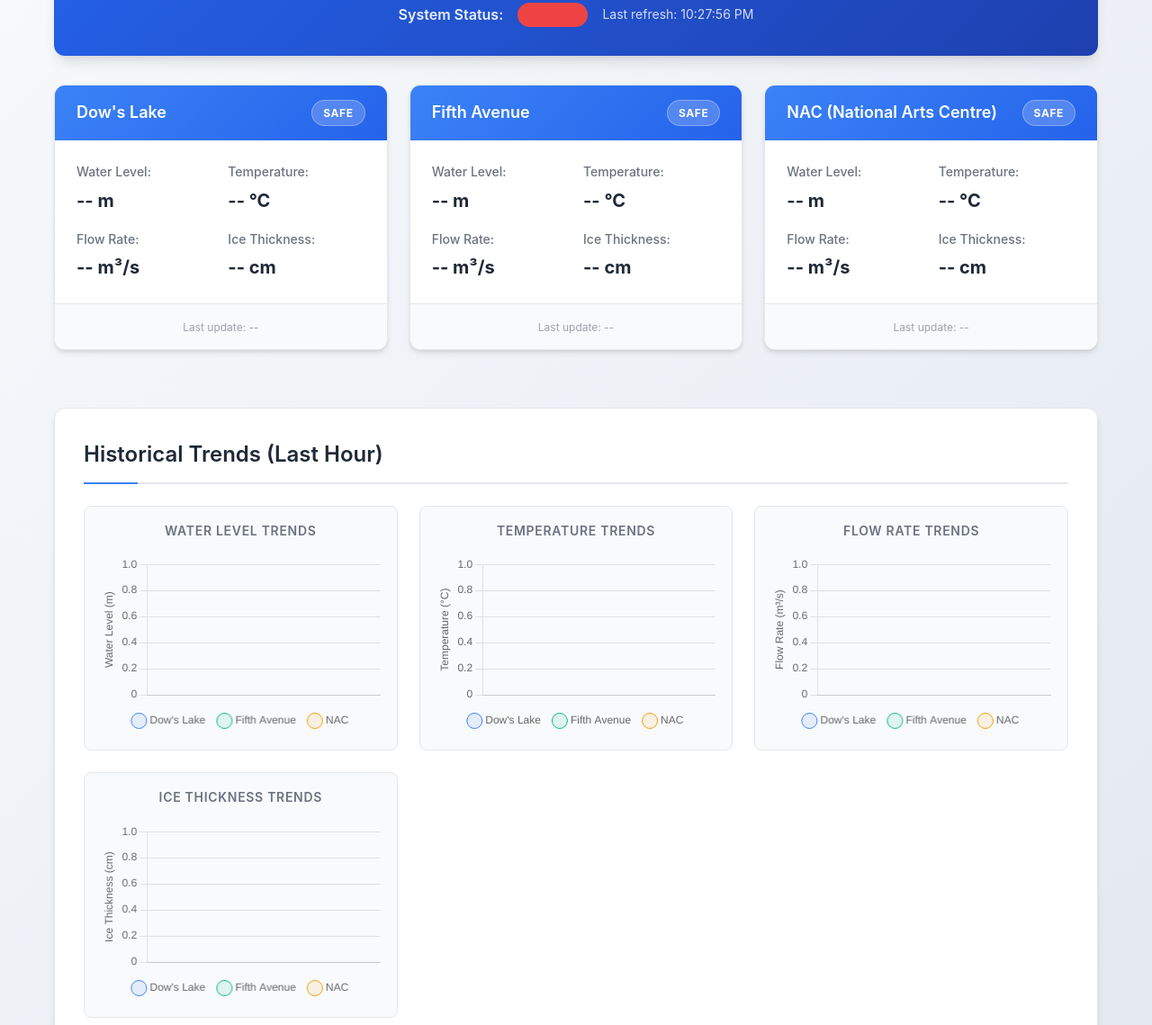
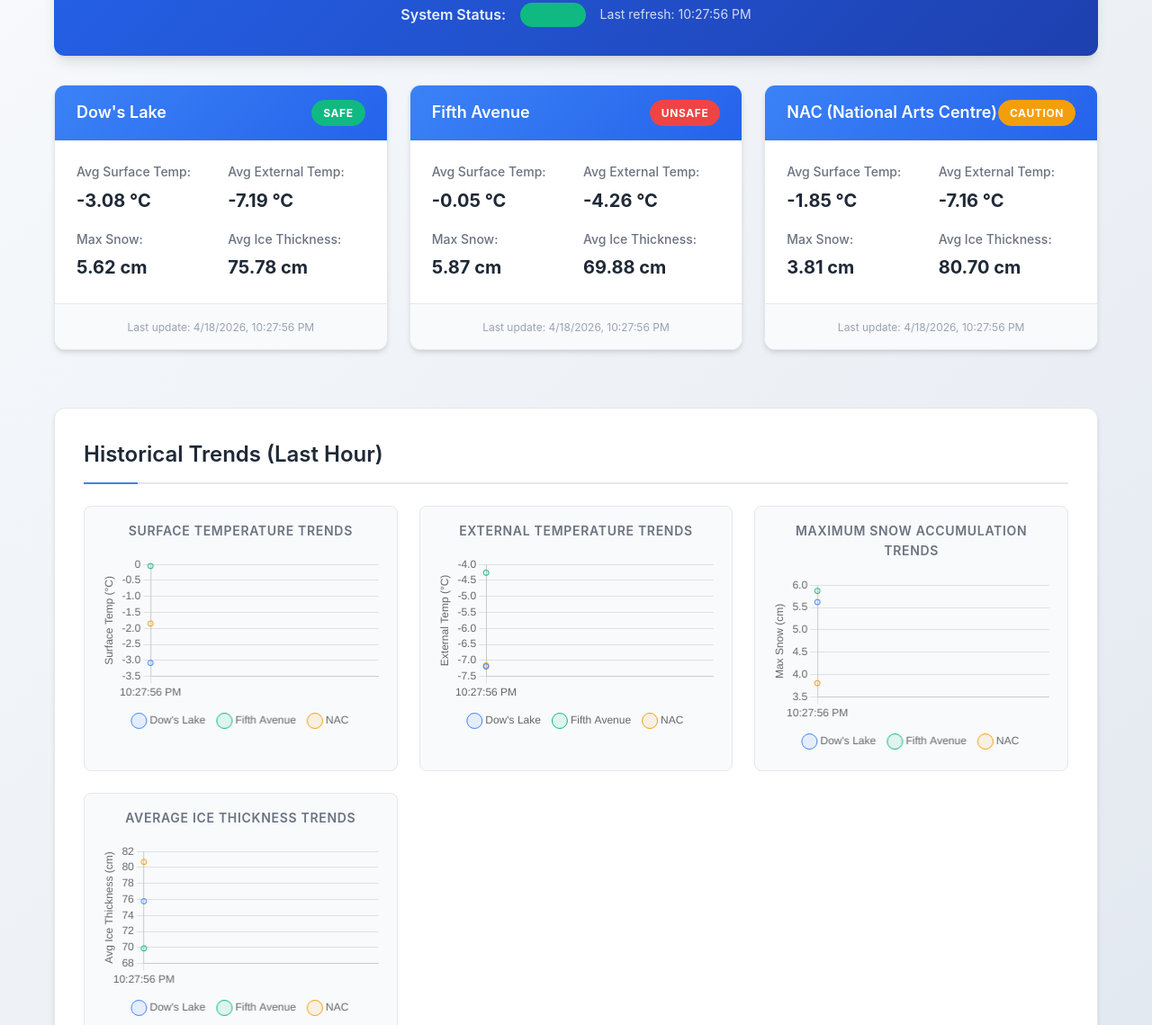
Before and after one commit to CoreyCauterize/rideau-canal-dashboard, a website: page public/index.html in a window 1280 px wide. Shown: the part 166-1305 px from the top of the page at 90% size. Drawn offline with nearby package versions, Linux system fonts and the light colour scheme; no server answers.

Commit message:
Enhance dashboard functionality with detailed sensor data, historical charts, and improved API endpoints

```diff
--- a/public/app.js
+++ b/public/app.js
@@ -1,23 +1,21 @@
 // Dashboard Configuration
-const LOCATIONS = ['Dow\'s Lake', 'Fifth Avenue', 'NAC'];
+const LOCATIONS = [
+    { id: 'DowsLake', label: "Dow's Lake" },
+    { id: 'FifthAvenue', label: 'Fifth Avenue' },
+    { id: 'NAC', label: 'NAC' }
+];
 const REFRESH_INTERVAL = 30000; // 30 seconds
 const CHART_DATA_POINTS = 12; // Last hour (5-minute intervals)
 
 // Global variables for charts and data
 let charts = {};
 let historicalData = {
-    'Dow\'s Lake': { timestamps: [], waterLevel: [], temperature: [], flowRate: [], iceThickness: [] },
-    'Fifth Avenue': { timestamps: [], waterLevel: [], temperature: [], flowRate: [], iceThickness: [] },
-    'NAC': { timestamps: [], waterLevel: [], temperature: [], flowRate: [], iceThickness: [] }
+    DowsLake: { timestamps: [], surfaceTemperature: [], externalTemperature: [], iceThickness: [], snowAccumulation: [] },
+    FifthAvenue: { timestamps: [], surfaceTemperature: [], externalTemperature: [], iceThickness: [], snowAccumulation: [] },
+    NAC: { timestamps: [], surfaceTemperature: [], externalTemperature: [], iceThickness: [], snowAccumulation: [] }
 };
 
-// Safety thresholds
-const SAFETY_THRESHOLDS = {
-    waterLevel: { min: 2.0, max: 8.0 }, // meters
-    temperature: { min: -20, max: 35 }, // Celsius
-    flowRate: { min: 0.5, max: 5.0 }, // m³/s
-    iceThickness: { max: 50 } // cm
-};
+const LOCATION_ID_TO_LABEL = Object.fromEntries(LOCATIONS.map((loc) => [loc.id, loc.label]));
 
 // Initialize dashboard
 document.addEventListener('DOMContentLoaded', function() {
@@ -67,46 +65,46 @@ function initializeCharts() {
         }
     };
 
-    // Water Level Chart
-    charts.waterLevel = new Chart(document.getElementById('waterLevelChart'), {
+    // Surface Temperature Chart
+    charts.surfaceTemperature = new Chart(document.getElementById('surfaceTemperatureChart'), {
         type: 'line',
         data: {
             labels: [],
             datasets: [
-                { label: 'Dow\'s Lake', data: [], borderColor: '#3b82f6', backgroundColor: 'rgba(59, 130, 246, 0.1)' },
+                { label: "Dow's Lake", data: [], borderColor: '#3b82f6', backgroundColor: 'rgba(59, 130, 246, 0.1)' },
                 { label: 'Fifth Avenue', data: [], borderColor: '#10b981', backgroundColor: 'rgba(16, 185, 129, 0.1)' },
                 { label: 'NAC', data: [], borderColor: '#f59e0b', backgroundColor: 'rgba(245, 158, 11, 0.1)' }
             ]
         },
-        options: { ...chartOptions, scales: { ...chartOptions.scales, y: { ...chartOptions.scales.y, title: { display: true, text: 'Water Level (m)' } } } }
+        options: { ...chartOptions, scales: { ...chartOptions.scales, y: { ...chartOptions.scales.y, title: { display: true, text: 'Surface Temp (°C)' } } } }
     });
 
-    // Temperature Chart
-    charts.temperature = new Chart(document.getElementById('temperatureChart'), {
+    // External Temperature Chart
+    charts.externalTemperature = new Chart(document.getElementById('externalTemperatureChart'), {
         type: 'line',
         data: {
             labels: [],
             datasets: [
-                { label: 'Dow\'s Lake', data: [], borderColor: '#3b82f6', backgroundColor: 'rgba(59, 130, 246, 0.1)' },
+                { label: "Dow's Lake", data: [], borderColor: '#3b82f6', backgroundColor: 'rgba(59, 130, 246, 0.1)' },
                 { label: 'Fifth Avenue', data: [], borderColor: '#10b981', backgroundColor: 'rgba(16, 185, 129, 0.1)' },
                 { label: 'NAC', data: [], borderColor: '#f59e0b', backgroundColor: 'rgba(245, 158, 11, 0.1)' }
             ]
         },
-        options: { ...chartOptions, scales: { ...chartOptions.scales, y: { ...chartOptions.scales.y, title: { display: true, text: 'Temperature (°C)' } } } }
+        options: { ...chartOptions, scales: { ...chartOptions.scales, y: { ...chartOptions.scales.y, title: { display: true, text: 'External Temp (°C)' } } } }
     });
 
-    // Flow Rate Chart
-    charts.flowRate = new Chart(document.getElementById('flowRateChart'), {
+    // Maximum Snow Accumulation Chart
+    charts.snowAccumulation = new Chart(document.getElementById('snowAccumulationChart'), {
         type: 'line',
         data: {
             labels: [],
             datasets: [
-                { label: 'Dow\'s Lake', data: [], borderColor: '#3b82f6', backgroundColor: 'rgba(59, 130, 246, 0.1)' },
+                { label: "Dow's Lake", data: [], borderColor: '#3b82f6', backgroundColor: 'rgba(59, 130, 246, 0.1)' },
                 { label: 'Fifth Avenue', data: [], borderColor: '#10b981', backgroundColor: 'rgba(16, 185, 129, 0.1)' },
                 { label: 'NAC', data: [], borderColor: '#f59e0b', backgroundColor: 'rgba(245, 158, 11, 0.1)' }
             ]
         },
-        options: { ...chartOptions, scales: { ...chartOptions.scales, y: { ...chartOptions.scales.y, title: { display: true, text: 'Flow Rate (m³/s)' } } } }
+        options: { ...chartOptions, scales: { ...chartOptions.scales, y: { ...chartOptions.scales.y, title: { display: true, text: 'Max Snow (cm)' } } } }
     });
 
     // Ice Thickness Chart
@@ -115,12 +113,12 @@ function initializeCharts() {
         data: {
             labels: [],
             datasets: [
-                { label: 'Dow\'s Lake', data: [], borderColor: '#3b82f6', backgroundColor: 'rgba(59, 130, 246, 0.1)' },
+                { label: "Dow's Lake", data: [], borderColor: '#3b82f6', backgroundColor: 'rgba(59, 130, 246, 0.1)' },
                 { label: 'Fifth Avenue', data: [], borderColor: '#10b981', backgroundColor: 'rgba(16, 185, 129, 0.1)' },
                 { label: 'NAC', data: [], borderColor: '#f59e0b', backgroundColor: 'rgba(245, 158, 11, 0.1)' }
             ]
         },
-        options: { ...chartOptions, scales: { ...chartOptions.scales, y: { ...chartOptions.scales.y, title: { display: true, text: 'Ice Thickness (cm)' } } } }
+        options: { ...chartOptions, scales: { ...chartOptions.scales, y: { ...chartOptions.scales.y, title: { display: true, text: 'Avg Ice Thickness (cm)' } } } }
     });
 }
 
@@ -128,7 +126,7 @@ function initializeCharts() {
 async function fetchAllLocationData() {
     setSystemStatus('loading');
 
-    const promises = LOCATIONS.map(location => fetchLocationData(location));
+    const promises = LOCATIONS.map((location) => fetchLocationData(location.id));
 
     try {
         const results = await Promise.allSettled(promises);
@@ -136,12 +134,12 @@ async function fetchAllLocationData() {
 
         results.forEach((result, index) => {
             if (result.status === 'fulfilled') {
-                updateLocationCard(LOCATIONS[index], result.value);
-                addToHistoricalData(LOCATIONS[index], result.value);
+                updateLocationCard(LOCATIONS[index].id, result.value);
+                addToHistoricalData(LOCATIONS[index].id, result.value);
                 successCount++;
             } else {
-                console.error(`Failed to fetch data for ${LOCATIONS[index]}:`, result.reason);
-                setLocationError(LOCATIONS[index]);
+                console.error(`Failed to fetch data for ${LOCATIONS[index].id}:`, result.reason);
+                setLocationError(LOCATIONS[index].id);
             }
         });
 
@@ -167,38 +165,37 @@ async function fetchAllLocationData() {
 async function fetchLocationData(location) {
     const response = await fetch(`/api/data?location=${encodeURIComponent(location)}`);
 
+    if (response.status === 404) {
+        return generateMockData(location);
+    }
+
     if (!response.ok) {
         throw new Error(`HTTP error! status: ${response.status}`);
     }
 
     const data = await response.json();
-
-    // If no data returned, generate mock data for demo purposes
-    if (!data || data.length === 0) {
-        return generateMockData(location);
-    }
-
-    // Return the latest data point
-    return data[data.length - 1];
+    return data;
 }
 
 // Generate mock data for demo purposes
 function generateMockData(location) {
     const baseValues = {
-        'Dow\'s Lake': { waterLevel: 4.2, temperature: 12, flowRate: 1.8, iceThickness: 15 },
-        'Fifth Avenue': { waterLevel: 4.5, temperature: 11, flowRate: 2.1, iceThickness: 12 },
-        'NAC': { waterLevel: 4.1, temperature: 13, flowRate: 1.9, iceThickness: 18 }
+        DowsLake: { avgIce: 75, surface: -3, external: -8, snow: 5, status: 'Safe' },
+        FifthAvenue: { avgIce: 72, surface: 1, external: -5, snow: 6, status: 'Unsafe' },
+        NAC: { avgIce: 78, surface: -1, external: -6, snow: 4, status: 'Caution' }
     };
 
-    const base = baseValues[location] || baseValues['Dow\'s Lake'];
+    const base = baseValues[location] || baseValues.DowsLake;
 
     return {
         id: `mock-${Date.now()}`,
         location: location,
-        waterLevel: (base.waterLevel + (Math.random() - 0.5) * 0.4).toFixed(2),
-        temperature: (base.temperature + (Math.random() - 0.5) * 4).toFixed(1),
-        flowRate: (base.flowRate + (Math.random() - 0.5) * 0.3).toFixed(2),
-        iceThickness: Math.max(0, (base.iceThickness + (Math.random() - 0.5) * 5)).toFixed(0),
+        averageIceThicknessCm: +(base.avgIce + (Math.random() - 0.5) * 6).toFixed(2),
+        averageSurfaceTemperatureC: +(base.surface + (Math.random() - 0.5) * 4).toFixed(2),
+        averageExternalTemperatureC: +(base.external + (Math.random() - 0.5) * 4).toFixed(2),
+        maximumSnowAccumulationCm: +(base.snow + (Math.random() - 0.5) * 2).toFixed(2),
+        readingCount: 30,
+        safetyStatus: base.status,
         timestamp: new Date().toISOString(),
         _ts: Math.floor(Date.now() / 1000)
     };
@@ -209,10 +206,10 @@ function updateLocationCard(location, data) {
     const locationKey = location.toLowerCase().replace(/[^a-z0-9]/g, '-');
 
     // Update sensor values
-    document.getElementById(`waterLevel-${locationKey}`).textContent = `${data.waterLevel} m`;
-    document.getElementById(`temperature-${locationKey}`).textContent = `${data.temperature} °C`;
-    document.getElementById(`flowRate-${locationKey}`).textContent = `${data.flowRate} m³/s`;
-    document.getElementById(`iceThickness-${locationKey}`).textContent = `${data.iceThickness} cm`;
+    document.getElementById(`surfaceTemperature-${locationKey}`).textContent = `${Number(data.averageSurfaceTemperatureC).toFixed(2)} °C`;
+    document.getElementById(`externalTemperature-${locationKey}`).textContent = `${Number(data.averageExternalTemperatureC).toFixed(2)} °C`;
+    document.getElementById(`snowAccumulation-${locationKey}`).textContent = `${Number(data.maximumSnowAccumulationCm).toFixed(2)} cm`;
+    document.getElementById(`iceThickness-${locationKey}`).textContent = `${Number(data.averageIceThicknessCm).toFixed(2)} cm`;
 
     // Update timestamp
     const timestamp = data.timestamp || new Date(data._ts * 1000).toISOString();
@@ -223,36 +220,21 @@ function updateLocationCard(location, data) {
     updateSafetyBadge(location, data);
 }
 
-// Update safety badge based on sensor readings
+// Update safety badge based on stream safety status
 function updateSafetyBadge(location, data) {
     const locationKey = location.toLowerCase().replace(/[^a-z0-9]/g, '-');
     const safetyBadge = document.getElementById(`safety-${locationKey}`);
 
-    let status = 'SAFE';
-    let statusClass = 'safe';
+    const streamStatus = (data.safetyStatus || 'Unsafe').toLowerCase();
+    let status = 'UNSAFE';
+    let statusClass = 'danger';
 
-    // Check water level
-    if (data.waterLevel < SAFETY_THRESHOLDS.waterLevel.min || data.waterLevel > SAFETY_THRESHOLDS.waterLevel.max) {
-        status = 'WARNING';
+    if (streamStatus === 'safe') {
+        status = 'SAFE';
+        statusClass = 'safe';
+    } else if (streamStatus === 'caution') {
+        status = 'CAUTION';
         statusClass = 'warning';
-    }
-
-    // Check temperature (extreme conditions)
-    if (data.temperature < SAFETY_THRESHOLDS.temperature.min || data.temperature > SAFETY_THRESHOLDS.temperature.max) {
-        status = 'DANGER';
-        statusClass = 'danger';
-    }
-
-    // Check flow rate
-    if (data.flowRate < SAFETY_THRESHOLDS.flowRate.min || data.flowRate > SAFETY_THRESHOLDS.flowRate.max) {
-        status = 'WARNING';
-        statusClass = 'warning';
-    }
-
-    // Check ice thickness (dangerous if too thick)
-    if (data.iceThickness > SAFETY_THRESHOLDS.iceThickness.max) {
-        status = 'DANGER';
-        statusClass = 'danger';
     }
 
     safetyBadge.textContent = status;
@@ -266,17 +248,17 @@ function addToHistoricalData(location, data) {
 
     // Add new data point
     locationData.timestamps.push(new Date(timestamp).toLocaleTimeString());
-    locationData.waterLevel.push(parseFloat(data.waterLevel));
-    locationData.temperature.push(parseFloat(data.temperature));
-    locationData.flowRate.push(parseFloat(data.flowRate));
-    locationData.iceThickness.push(parseFloat(data.iceThickness));
+    locationData.surfaceTemperature.push(parseFloat(data.averageSurfaceTemperatureC));
+    locationData.externalTemperature.push(parseFloat(data.averageExternalTemperatureC));
+    locationData.snowAccumulation.push(parseFloat(data.maximumSnowAccumulationCm));
+    locationData.iceThickness.push(parseFloat(data.averageIceThicknessCm));
 
     // Keep only last CHART_DATA_POINTS
     if (locationData.timestamps.length > CHART_DATA_POINTS) {
         locationData.timestamps.shift();
-        locationData.waterLevel.shift();
-        locationData.temperature.shift();
-        locationData.flowRate.shift();
+        locationData.surfaceTemperature.shift();
+        locationData.externalTemperature.shift();
+        locationData.snowAccumulation.shift();
         locationData.iceThickness.shift();
     }
 }
@@ -284,7 +266,7 @@ function addToHistoricalData(location, data) {
 // Update all charts with latest data
 function updateCharts() {
     // Get the latest timestamp array (they should all be the same)
-    const timestamps = historicalData[LOCATIONS[0]].timestamps;
+    const timestamps = historicalData[LOCATIONS[0].id].timestamps;
 
     // Update each chart
     Object.keys(charts).forEach(chartType => {
@@ -293,7 +275,7 @@ function updateCharts() {
         chart.data.labels = timestamps;
 
         LOCATIONS.forEach((location, index) => {
-            chart.data.datasets[index].data = historicalData[location][chartType] || [];
+            chart.data.datasets[index].data = historicalData[location.id][chartType] || [];
         });
 
         chart.update('none'); // Update without animation for real-time feel
@@ -333,9 +315,9 @@ function setSystemStatus(status) {
 function setLocationError(location) {
     const locationKey = location.toLowerCase().replace(/[^a-z0-9]/g, '-');
 
-    document.getElementById(`waterLevel-${locationKey}`).textContent = 'Error';
-    document.getElementById(`temperature-${locationKey}`).textContent = 'Error';
-    document.getElementById(`flowRate-${locationKey}`).textContent = 'Error';
+    document.getElementById(`surfaceTemperature-${locationKey}`).textContent = 'Error';
+    document.getElementById(`externalTemperature-${locationKey}`).textContent = 'Error';
+    document.getElementById(`snowAccumulation-${locationKey}`).textContent = 'Error';
     document.getElementById(`iceThickness-${locationKey}`).textContent = 'Error';
     document.getElementById(`lastUpdate-${locationKey}`).textContent = 'Connection failed';
 
--- a/public/index.html
+++ b/public/index.html
@@ -26,28 +26,28 @@
                 <div class="location-card" data-location="Dow's Lake">
                     <div class="location-header">
                         <h3>Dow's Lake</h3>
-                        <span class="safety-badge" id="safety-dows-lake">SAFE</span>
+                        <span class="safety-badge" id="safety-dowslake">SAFE</span>
                     </div>
                     <div class="sensor-data">
                         <div class="data-item">
-                            <span class="label">Water Level:</span>
-                            <span class="value" id="waterLevel-dows-lake">-- m</span>
+                            <span class="label">Avg Surface Temp:</span>
+                            <span class="value" id="surfaceTemperature-dowslake">-- °C</span>
                         </div>
                         <div class="data-item">
-                            <span class="label">Temperature:</span>
-                            <span class="value" id="temperature-dows-lake">-- °C</span>
+                            <span class="label">Avg External Temp:</span>
+                            <span class="value" id="externalTemperature-dowslake">-- °C</span>
                         </div>
                         <div class="data-item">
-                            <span class="label">Flow Rate:</span>
-                            <span class="value" id="flowRate-dows-lake">-- m³/s</span>
+                            <span class="label">Max Snow:</span>
+                            <span class="value" id="snowAccumulation-dowslake">-- cm</span>
                         </div>
                         <div class="data-item">
-                            <span class="label">Ice Thickness:</span>
-                            <span class="value" id="iceThickness-dows-lake">-- cm</span>
+                            <span class="label">Avg Ice Thickness:</span>
+                            <span class="value" id="iceThickness-dowslake">-- cm</span>
                         </div>
                     </div>
                     <div class="last-update">
-                        <small id="lastUpdate-dows-lake">Last update: --</small>
+                        <small id="lastUpdate-dowslake">Last update: --</small>
                     </div>
                 </div>
 
@@ -55,28 +55,28 @@
                 <div class="location-card" data-location="Fifth Avenue">
                     <div class="location-header">
                         <h3>Fifth Avenue</h3>
-                        <span class="safety-badge" id="safety-fifth-avenue">SAFE</span>
+                        <span class="safety-badge" id="safety-fifthavenue">SAFE</span>
                     </div>
                     <div class="sensor-data">
                         <div class="data-item">
-                            <span class="label">Water Level:</span>
-                            <span class="value" id="waterLevel-fifth-avenue">-- m</span>
+                            <span class="label">Avg Surface Temp:</span>
+                            <span class="value" id="surfaceTemperature-fifthavenue">-- °C</span>
                         </div>
                         <div class="data-item">
-                            <span class="label">Temperature:</span>
-                            <span class="value" id="temperature-fifth-avenue">-- °C</span>
+                            <span class="label">Avg External Temp:</span>
+                            <span class="value" id="externalTemperature-fifthavenue">-- °C</span>
                         </div>
                         <div class="data-item">
-                            <span class="label">Flow Rate:</span>
-                            <span class="value" id="flowRate-fifth-avenue">-- m³/s</span>
+                            <span class="label">Max Snow:</span>
+                            <span class="value" id="snowAccumulation-fifthavenue">-- cm</span>
                         </div>
                         <div class="data-item">
-                            <span class="label">Ice Thickness:</span>
-                            <span class="value" id="iceThickness-fifth-avenue">-- cm</span>
+                            <span class="label">Avg Ice Thickness:</span>
+                            <span class="value" id="iceThickness-fifthavenue">-- cm</span>
                         </div>
                     </div>
                     <div class="last-update">
-                        <small id="lastUpdate-fifth-avenue">Last update: --</small>
+                        <small id="lastUpdate-fifthavenue">Last update: --</small>
                     </div>
                 </div>
 
@@ -88,19 +88,19 @@
                     </div>
                     <div class="sensor-data">
                         <div class="data-item">
-                            <span class="label">Water Level:</span>
-                            <span class="value" id="waterLevel-nac">-- m</span>
+                            <span class="label">Avg Surface Temp:</span>
+                            <span class="value" id="surfaceTemperature-nac">-- °C</span>
                         </div>
                         <div class="data-item">
-                            <span class="label">Temperature:</span>
-                            <span class="value" id="temperature-nac">-- °C</span>
+                            <span class="label">Avg External Temp:</span>
+                            <span class="value" id="externalTemperature-nac">-- °C</span>
                         </div>
                         <div class="data-item">
-                            <span class="label">Flow Rate:</span>
-                            <span class="value" id="flowRate-nac">-- m³/s</span>
+                            <span class="label">Max Snow:</span>
+                            <span class="value" id="snowAccumulation-nac">-- cm</span>
                         </div>
                         <div class="data-item">
-                            <span class="label">Ice Thickness:</span>
+                            <span class="label">Avg Ice Thickness:</span>
                             <span class="value" id="iceThickness-nac">-- cm</span>
                         </div>
                     </div>
@@ -115,19 +115,19 @@
                 <h2>Historical Trends (Last Hour)</h2>
                 <div class="charts-grid">
                     <div class="chart-container">
-                        <h3>Water Level Trends</h3>
-                        <canvas id="waterLevelChart"></canvas>
+                        <h3>Surface Temperature Trends</h3>
+                        <canvas id="surfaceTemperatureChart"></canvas>
                     </div>
                     <div class="chart-container">
-                        <h3>Temperature Trends</h3>
-                        <canvas id="temperatureChart"></canvas>
+                        <h3>External Temperature Trends</h3>
+                        <canvas id="externalTemperatureChart"></canvas>
                     </div>
                     <div class="chart-container">
-                        <h3>Flow Rate Trends</h3>
-                        <canvas id="flowRateChart"></canvas>
+                        <h3>Maximum Snow Accumulation Trends</h3>
+                        <canvas id="snowAccumulationChart"></canvas>
                     </div>
                     <div class="chart-container">
-                        <h3>Ice Thickness Trends</h3>
+                        <h3>Average Ice Thickness Trends</h3>
                         <canvas id="iceThicknessChart"></canvas>
                     </div>
                 </div>
```
Also changed, not shown: server.js (+18 -6 lines), README.md.
